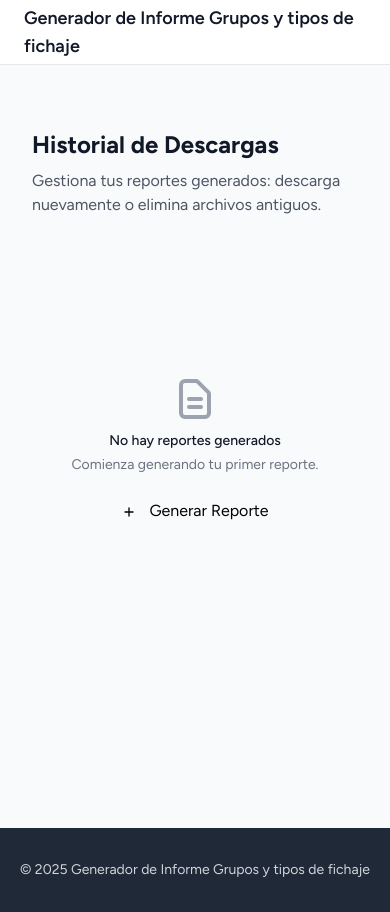
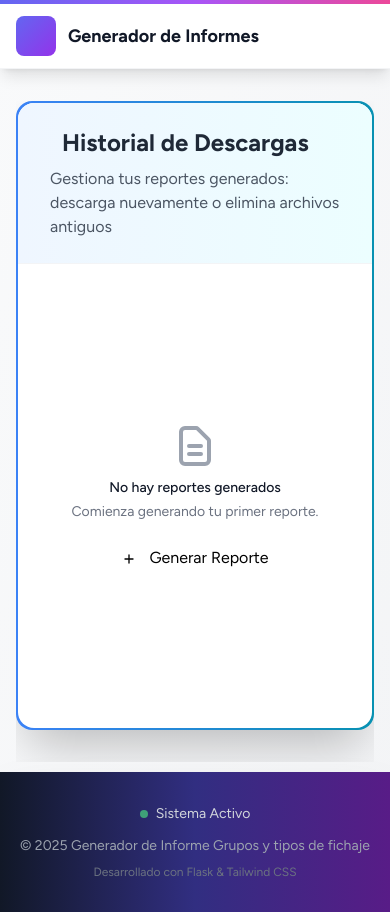
Before and after one commit to pmaganas/logisToledoReport, a Flask app: page /descargas in a window 390 px wide. Run offline with Flask 3, Linux system fonts and the light colour scheme; the visitor is signed in with stand-in values (Sample User, id 1); data that the repository does not hold is empty; some libraries are stand-ins or nearby versions.

Commit message:
Enhance application's visual appeal with gradient backgrounds and animations
Update HTML templates to include gradient background effects and keyframe animations for a more dynamic user interface.

Replit-Commit-Author: Agent
Replit-Commit-Session-Id: c0d5f120-e4ed-4e06-87c8-0eea381fbb9a
Replit-Commit-Checkpoint-Type: full_checkpoint
Replit-Commit-Screenshot-Url: https://storage.googleapis.com/screenshot-production-us-central1/41ff931d-6185-4376-ac2c-c8df7cdcd883/c0d5f120-e4ed-4e06-87c8-0eea381fbb9a/fepjsDx

```diff
--- a/templates/base.html
+++ b/templates/base.html
@@ -24,51 +24,70 @@
                 extend: {
                     fontFamily: {
                         'figtree': ['Figtree', 'sans-serif'],
+                    },
+                    animation: {
+                        'gradient': 'gradient 3s ease infinite',
+                    },
+                    keyframes: {
+                        gradient: {
+                            '0%, 100%': {
+                                'background-size': '200% 200%',
+                                'background-position': 'left center'
+                            },
+                            '50%': {
+                                'background-size': '200% 200%',
+                                'background-position': 'right center'
+                            }
+                        }
                     }
                 }
             }
         }
     </script>
 </head>
-<body class="font-figtree bg-gray-50 h-full flex flex-col">
-    <nav class="bg-white border-b border-gray-200 px-4 sm:px-6 lg:px-8">
+<body class="font-figtree bg-gradient-to-br from-gray-50 to-gray-100 h-full flex flex-col">
+    <nav class="bg-white shadow-lg border-b border-gray-100">
+        <div class="bg-gradient-to-r from-indigo-500 via-purple-500 to-pink-500 h-1"></div>
+        <div class="px-4 sm:px-6 lg:px-8">
             <div class="mx-auto max-w-7xl">
                 <div class="flex h-16 items-center justify-between">
-                <a href="{{ url_for('main.index') }}" class="flex items-center text-gray-900 hover:text-indigo-500 transition-colors">
-                    <i class="ti ti-file-spreadsheet text-xl mr-2"></i>
-                    <span class="text-lg font-semibold">Generador de Informe Grupos y tipos de fichaje</span>
+                    <a href="{{ url_for('main.index') }}" class="group flex items-center text-gray-900 hover:text-transparent hover:bg-clip-text hover:bg-gradient-to-r hover:from-indigo-600 hover:to-purple-600 transition-all duration-300 transform hover:scale-105">
+                        <div class="w-10 h-10 bg-gradient-to-br from-indigo-500 to-purple-600 rounded-lg flex items-center justify-center mr-3 group-hover:shadow-lg transition-shadow">
+                            <i class="ti ti-file-spreadsheet text-white text-xl"></i>
+                        </div>
+                        <span class="text-lg font-bold">Generador de Informes</span>
                     </a>
 
                     <!-- Navigation Links -->
-                <div class="hidden md:flex items-center space-x-4">
+                    <div class="hidden md:flex items-center space-x-3">
                         {% set current_page = request.endpoint %}
                         <a href="{{ url_for('main.index') }}"
-                       class="{% if current_page == 'main.index' %}bg-indigo-100 text-indigo-700 border-indigo-300 cursor-not-allowed{% else %}text-gray-600 hover:text-gray-900 border-transparent hover:bg-gray-50 cursor-pointer{% endif %} px-3 py-2 rounded-md text-sm font-medium transition-colors border nav-link"
+                           class="group relative {% if current_page == 'main.index' %}bg-gradient-to-r from-indigo-500 to-purple-600 text-white shadow-md{% else %}bg-white text-gray-700 hover:bg-gradient-to-r hover:from-indigo-500 hover:to-purple-600 hover:text-white hover:shadow-md{% endif %} px-4 py-2.5 rounded-lg text-sm font-semibold transition-all duration-200 transform hover:scale-105 nav-link"
                            {% if current_page == 'main.index' %}onclick="event.preventDefault(); return false;"{% else %}onclick="showNavLoading('Cargando Generador de Reportes...')"{% endif %}
                            data-page="generator">
-                        <i class="ti ti-plus mr-1"></i>
+                            <i class="ti ti-plus mr-1.5"></i>
                             Generar Reporte
                         </a>
                         <a href="{{ url_for('main.downloads') }}"
-                       class="{% if current_page == 'main.downloads' %}bg-indigo-100 text-indigo-700 border-indigo-300 cursor-not-allowed{% else %}text-gray-600 hover:text-gray-900 border-transparent hover:bg-gray-50 cursor-pointer{% endif %} px-3 py-2 rounded-md text-sm font-medium transition-colors border nav-link"
+                           class="group relative {% if current_page == 'main.downloads' %}bg-gradient-to-r from-blue-500 to-cyan-600 text-white shadow-md{% else %}bg-white text-gray-700 hover:bg-gradient-to-r hover:from-blue-500 hover:to-cyan-600 hover:text-white hover:shadow-md{% endif %} px-4 py-2.5 rounded-lg text-sm font-semibold transition-all duration-200 transform hover:scale-105 nav-link"
                            {% if current_page == 'main.downloads' %}onclick="event.preventDefault(); return false;"{% else %}onclick="showNavLoading('Cargando Descargas...')"{% endif %}
                            data-page="downloads">
-                        <i class="ti ti-download mr-1"></i>
+                            <i class="ti ti-download mr-1.5"></i>
                             Descargas
                         </a>
                         <a href="{{ url_for('main.connection') }}"
-                       class="{% if current_page == 'main.connection' %}bg-indigo-100 text-indigo-700 border-indigo-300 cursor-not-allowed{% else %}text-gray-600 hover:text-gray-900 border-transparent hover:bg-gray-50 cursor-pointer{% endif %} px-3 py-2 rounded-md text-sm font-medium transition-colors border nav-link"
+                           class="group relative {% if current_page == 'main.connection' %}bg-gradient-to-r from-green-500 to-emerald-600 text-white shadow-md{% else %}bg-white text-gray-700 hover:bg-gradient-to-r hover:from-green-500 hover:to-emerald-600 hover:text-white hover:shadow-md{% endif %} px-4 py-2.5 rounded-lg text-sm font-semibold transition-all duration-200 transform hover:scale-105 nav-link"
                            {% if current_page == 'main.connection' %}onclick="event.preventDefault(); return false;"{% else %}onclick="showNavLoading('Cargando Configuración...')"{% endif %}
                            data-page="connection">
                             <div class="flex items-center">
-                            <div class="w-2 h-2 rounded-full bg-gray-400 mr-2" id="navConnectionDot"></div>
-                            <i class="ti ti-settings mr-1"></i>
+                                <div class="w-2.5 h-2.5 rounded-full mr-2 animate-pulse" id="navConnectionDot"></div>
+                                <i class="ti ti-settings mr-1.5"></i>
                                 Conexión
                             </div>
                         </a>
                         <a href="{{ url_for('main.logout') }}"
-                       class="text-red-600 hover:text-red-900 border-transparent hover:bg-red-50 cursor-pointer px-3 py-2 rounded-md text-sm font-medium transition-colors border">
-                        <i class="ti ti-logout mr-1"></i>
+                           class="group relative bg-gradient-to-r from-red-500 to-pink-600 text-white px-4 py-2.5 rounded-lg text-sm font-semibold transition-all duration-200 transform hover:scale-105 hover:shadow-md">
+                            <i class="ti ti-logout mr-1.5"></i>
                             Cerrar sesión
                         </a>
                     </div>
@@ -136,21 +155,30 @@
     </main>
 
     <!-- Navigation Loading Modal -->
-    <div class="fixed inset-0 z-50 flex items-center justify-center bg-black bg-opacity-50 hidden" id="navLoadingModal">
-        <div class="bg-white rounded-xl p-6 max-w-sm w-full mx-4">
+    <div class="fixed inset-0 z-50 flex items-center justify-center bg-black bg-opacity-60 backdrop-blur-sm hidden" id="navLoadingModal">
+        <div class="bg-gradient-to-r from-indigo-500 to-purple-600 p-[2px] rounded-2xl">
+            <div class="bg-white rounded-2xl p-8 max-w-sm w-full">
                 <div class="text-center">
-                <div class="animate-spin rounded-full h-8 w-8 border-b-2 border-indigo-600 mx-auto mb-4"></div>
-                <p class="text-sm text-gray-600" id="navLoadingText">Cargando página...</p>
-                <div class="mt-3 bg-gray-200 rounded-full h-2">
-                    <div class="bg-indigo-600 h-2 rounded-full transition-all duration-1000" style="width: 0%" id="navProgressBar"></div>
+                    <div class="w-16 h-16 bg-gradient-to-br from-indigo-500 to-purple-600 rounded-full flex items-center justify-center mx-auto mb-4 animate-pulse">
+                        <div class="animate-spin rounded-full h-10 w-10 border-4 border-white border-t-transparent"></div>
+                    </div>
+                    <p class="text-lg font-semibold text-gray-800 mb-2" id="navLoadingText">Cargando página...</p>
+                    <div class="mt-4 bg-gray-200 rounded-full h-3 overflow-hidden">
+                        <div class="bg-gradient-to-r from-indigo-500 to-purple-600 h-3 rounded-full transition-all duration-1000 animate-gradient" style="width: 0%" id="navProgressBar"></div>
+                    </div>
                 </div>
             </div>
         </div>
     </div>
 
-    <footer class="mt-auto bg-gray-800 py-8">
+    <footer class="mt-auto bg-gradient-to-r from-gray-900 via-indigo-900 to-purple-900 py-8 shadow-2xl">
         <div class="mx-4 sm:mx-14 lg:mx-30 text-center">
-            <p class="text-sm text-gray-300">© 2025 Generador de Informe Grupos y tipos de fichaje</p>
+            <div class="flex items-center justify-center mb-3">
+                <div class="w-2 h-2 bg-green-400 rounded-full animate-pulse mr-2"></div>
+                <span class="text-sm text-gray-300">Sistema Activo</span>
+            </div>
+            <p class="text-sm text-gray-400">© 2025 Generador de Informe Grupos y tipos de fichaje</p>
+            <p class="text-xs text-gray-500 mt-2">Desarrollado con Flask & Tailwind CSS</p>
         </div>
     </footer>
 
--- a/templates/downloads.html
+++ b/templates/downloads.html
@@ -52,40 +52,51 @@
 {% block content %}
 <!-- Summary Stats - Fixed Top Bar -->
 {% if reports %}
-    <div class="fixed top-16 left-0 right-0 w-full bg-white border-b border-gray-200 py-4 shadow-sm z-40">
+    <div class="fixed top-20 left-0 right-0 w-full bg-gradient-to-r from-indigo-500 via-purple-500 to-pink-500 py-6 shadow-xl z-40">
         <div class="max-w-7xl mx-auto px-4">
-            <h3 class="text-base font-medium text-gray-900 mb-3 text-center">Resumen</h3>
-            <div class="grid grid-cols-3 gap-4">
-                <div class="text-center">
-                    <div class="text-2xl font-bold text-indigo-600">{{ reports|length }}</div>
-                    <div class="text-xs text-gray-500">Reportes Generados</div>
+            <h3 class="text-lg font-bold text-white mb-4 text-center">Resumen de Reportes</h3>
+            <div class="grid grid-cols-3 gap-6">
+                <div class="text-center bg-white/20 backdrop-blur rounded-lg p-3">
+                    <div class="text-3xl font-bold text-white">{{ reports|length }}</div>
+                    <div class="text-sm text-white/90">Reportes Generados</div>
                 </div>
-                <div class="text-center">
-                    <div class="text-2xl font-bold text-green-600">{{ "%.1f"|format(reports|map(attribute='size_mb')|sum) }} MB</div>
-                    <div class="text-xs text-gray-500">Espacio Utilizado</div>
+                <div class="text-center bg-white/20 backdrop-blur rounded-lg p-3">
+                    <div class="text-3xl font-bold text-white">{{ "%.1f"|format(reports|map(attribute='size_mb')|sum) }} MB</div>
+                    <div class="text-sm text-white/90">Espacio Utilizado</div>
                 </div>
-                <div class="text-center">
-                    <div class="text-2xl font-bold text-blue-600">{{ reports[0].created_at.strftime('%d/%m/%Y') if reports else '-' }}</div>
-                    <div class="text-xs text-gray-500">Último Reporte</div>
+                <div class="text-center bg-white/20 backdrop-blur rounded-lg p-3">
+                    <div class="text-3xl font-bold text-white">{{ reports[0].created_at.strftime('%d/%m/%Y') if reports else '-' }}</div>
+                    <div class="text-sm text-white/90">Último Reporte</div>
                 </div>
             </div>
         </div>
     </div>
 {% endif %}
 
-<div class="max-w-7xl mx-auto{% if reports %} mt-32{% endif %} px-4 py-8">
-        <div class="mb-8">
-            <h2 class="text-2xl font-bold text-gray-900 mb-2">Historial de Descargas</h2>
-            <p class="text-gray-600">Gestiona tus reportes generados: descarga nuevamente o elimina archivos antiguos.</p>
+<div class="max-w-7xl mx-auto{% if reports %} mt-40{% endif %}">
+    <div class="bg-gradient-to-r from-blue-500 to-cyan-600 p-[2px] rounded-2xl shadow-2xl mb-8">
+        <div class="bg-white rounded-2xl">
+            <div class="bg-gradient-to-r from-blue-50 to-cyan-50 px-8 py-6 rounded-t-2xl border-b border-gray-100">
+                <h1 class="text-2xl font-bold text-gray-800 flex items-center">
+                    <i class="ti ti-download text-3xl text-blue-600 mr-3"></i>
+                    Historial de Descargas
+                </h1>
+                <p class="text-gray-600 mt-2">Gestiona tus reportes generados: descarga nuevamente o elimina archivos antiguos</p>
             </div>
 
+            <div class="p-8">
                 <!-- Flash Messages -->
                 {% with messages = get_flashed_messages(with_categories=true) %}
                     {% if messages %}
                         <div class="mb-6">
                             {% for category, message in messages %}
-                        <div class="alert alert-{{ 'danger' if category == 'error' else 'success' }} bg-{{ 'red' if category == 'error' else 'green' }}-100 border border-{{ 'red' if category == 'error' else 'green' }}-300 text-{{ 'red' if category == 'error' else 'green' }}-700 px-4 py-3 rounded-lg mb-4">
-                            {{ message }}
+                                <div class="bg-gradient-to-r {% if category == 'error' %}from-red-50 to-pink-50 border-red-200 text-red-700{% else %}from-green-50 to-emerald-50 border-green-200 text-green-700{% endif %} rounded-xl border p-4 mb-4 shadow-sm">
+                                    <div class="flex items-center">
+                                        <div class="w-10 h-10 {% if category == 'error' %}bg-red-100{% else %}bg-green-100{% endif %} rounded-full flex items-center justify-center mr-3">
+                                            <i class="ti ti-{% if category == 'error' %}alert-circle text-red-600{% else %}check-circle text-green-600{% endif %} text-xl"></i>
+                                        </div>
+                                        <span class="font-medium">{{ message }}</span>
+                                    </div>
                                 </div>
                             {% endfor %}
                         </div>
@@ -94,11 +105,12 @@
 
                 <!-- Reports Cards -->
                 {% if reports %}
-            <div class="grid grid-cols-1 md:grid-cols-2 lg:grid-cols-3 gap-6 pb-8">
+                    <div class="grid grid-cols-1 md:grid-cols-2 lg:grid-cols-3 gap-8">
                         {% for report in reports %}
-                    <div class="report-card bg-white rounded-xl shadow-lg border border-gray-200 overflow-hidden" id="report-{{ report.id }}">
+                            <div class="bg-gradient-to-r from-indigo-500 to-purple-600 p-[2px] rounded-xl shadow-xl transform hover:scale-105 transition-all duration-300" id="report-{{ report.id }}">
+                                <div class="bg-white rounded-xl overflow-hidden">
                                     <!-- Card Header with File Icon -->
-                        <div class="bg-gradient-to-r from-indigo-500 to-indigo-600 p-4">
+                                    <div class="bg-gradient-to-r from-indigo-50 to-purple-50 p-6 border-b border-gray-100">
                             <div class="flex items-center space-x-3">
                                 <div class="bg-white/20 p-3 rounded-lg">
                                     {% if report.original_filename.endswith('.csv') %}
```
Also changed, not shown: templates/connection.html (+32 -17 lines). Lines whose indentation alone changed are shown as unchanged.
